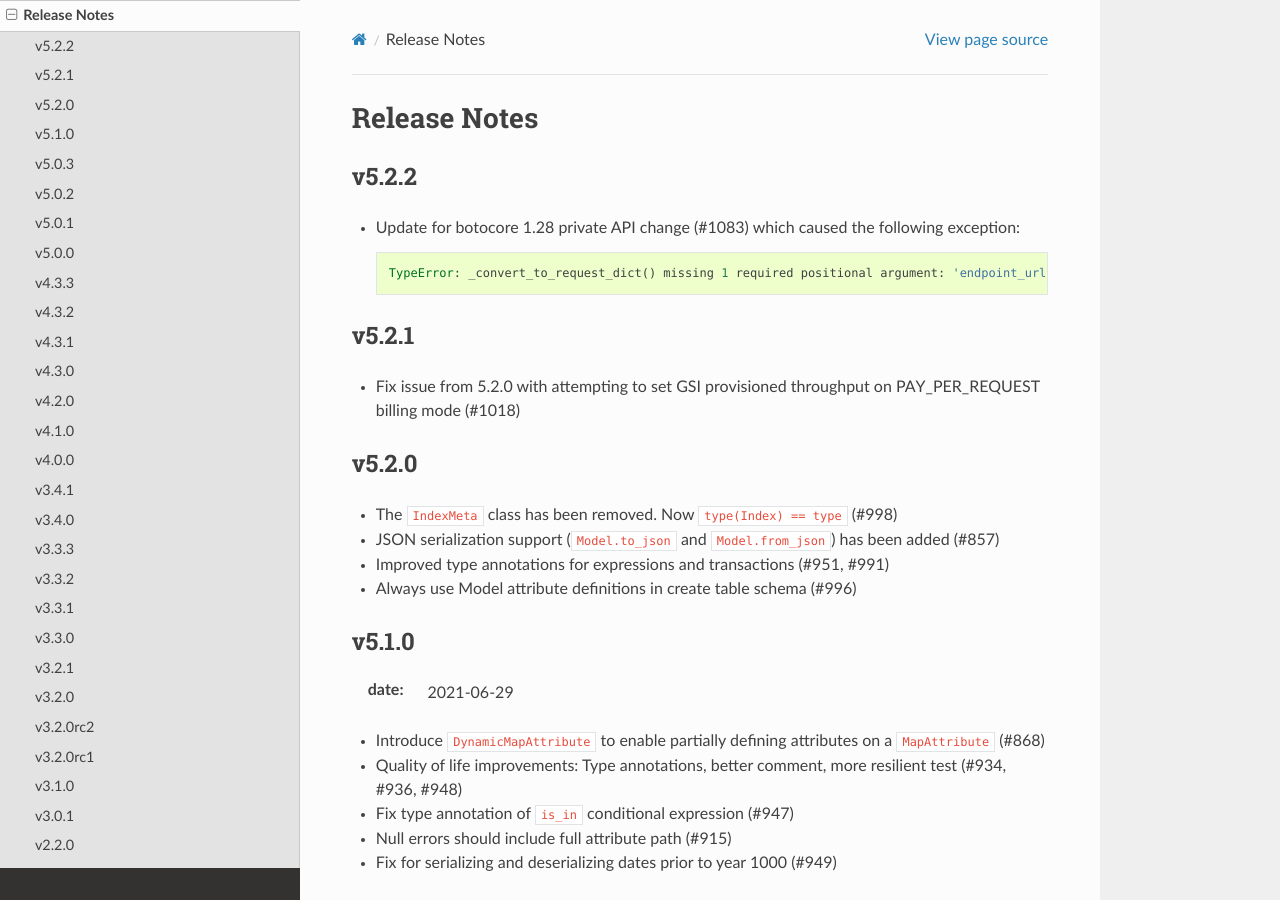
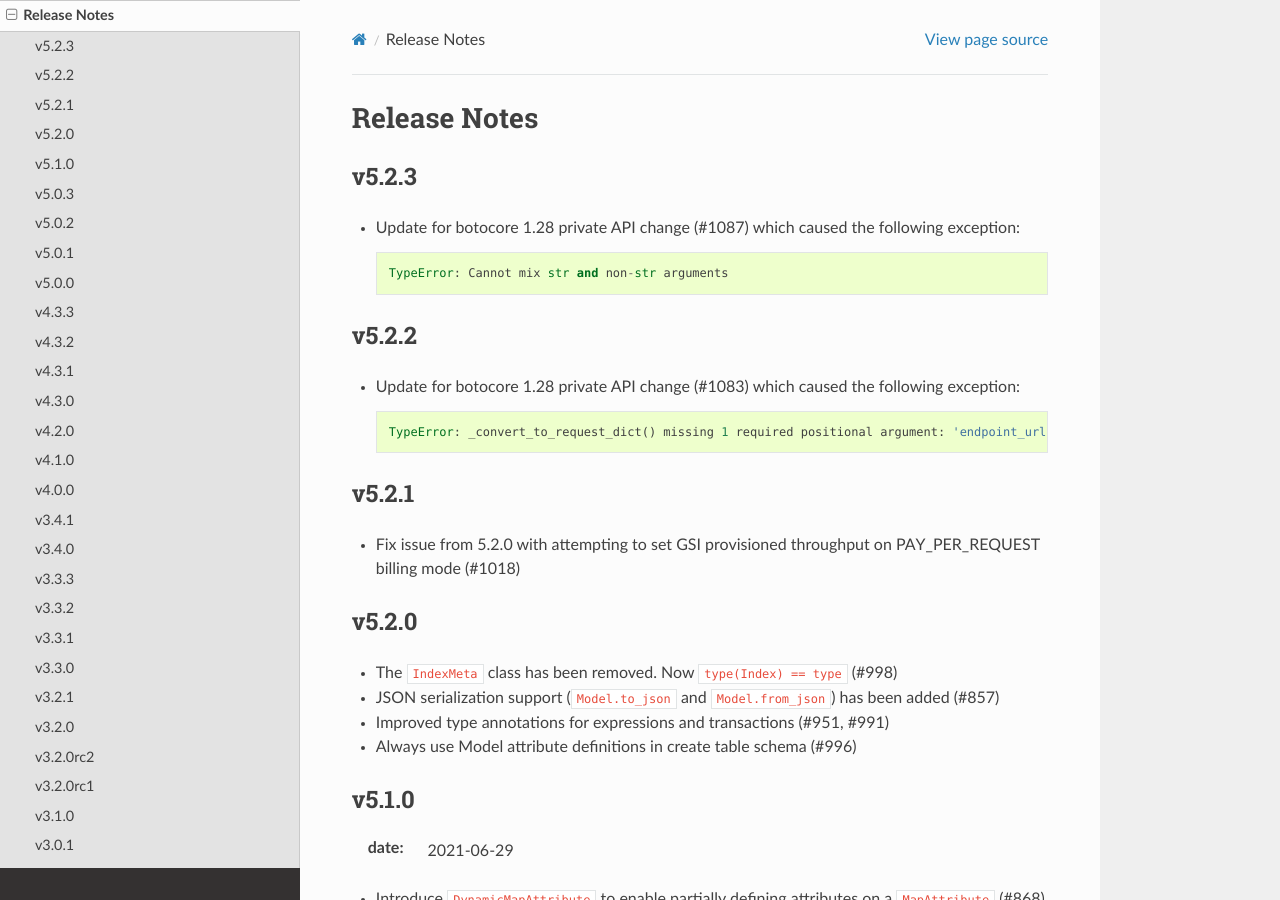
Before and after one commit to pynamodb/PynamoDB, a Sphinx documentation site: the page built from docs/release_notes.rst, in a window 1280 px wide and 900 px high. Built offline with Sphinx 7.4.7 and the Read the Docs theme 2.0.0, drawn with Linux system fonts in a browser that asks for light colours.

Commit message:
bump version & update release notes

```diff
--- a/docs/release_notes.rst
+++ b/docs/release_notes.rst
@@ -1,5 +1,12 @@
 Release Notes
 =============
+
+v5.2.3
+----------
+* Update for botocore 1.28 private API change (#1087) which caused the following exception::
+
+    TypeError: Cannot mix str and non-str arguments
+
 
 v5.2.2
 ----------
--- a/pynamodb/__init__.py
+++ b/pynamodb/__init__.py
@@ -7,4 +7,4 @@ A simple abstraction over DynamoDB
 """
 __author__ = 'Jharrod LaFon'
 __license__ = 'MIT'
-__version__ = '5.2.2'
+__version__ = '5.2.3'
```
